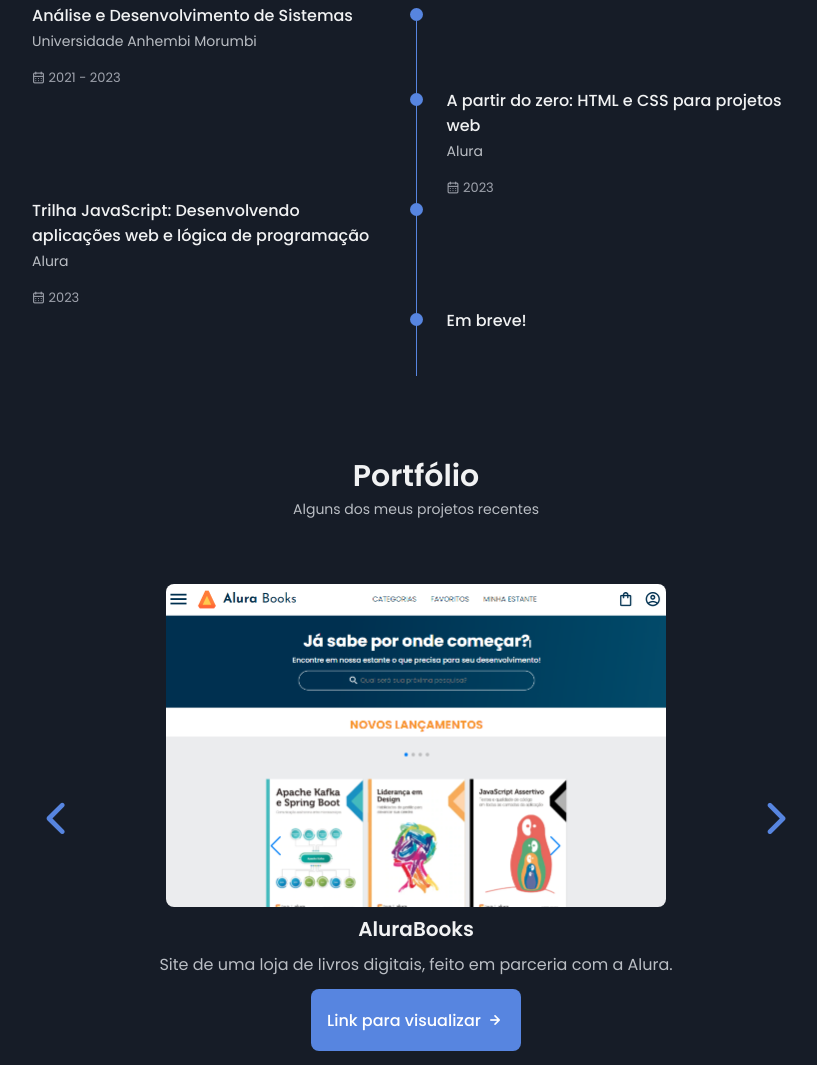
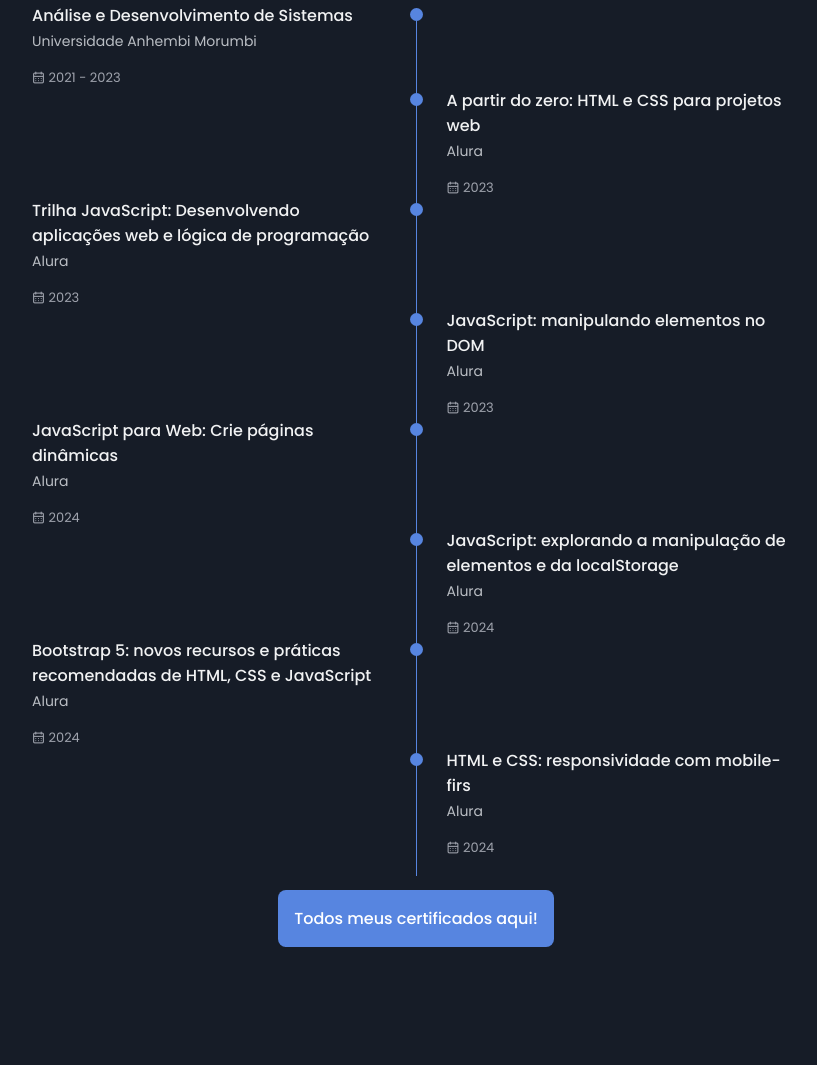
Before and after one commit to lucasfranciscoalberti/portfolio, a plain HTML site: page index.html in a window 1280 px wide. Shown: the part 1731-2796 px from the top of the page, without its empty margins (224-1041 px from the left). Drawn offline with nearby package versions, Linux system fonts and the light colour scheme.

Commit message:
att do curriculo

```diff
--- a/assets/style.css
+++ b/assets/style.css
@@ -104,6 +104,10 @@ button:disabled{
     background: var(--body-color);
 }
 
+.center{
+    margin-top: 1rem;
+    text-align: center;
+}
 
 
 body.dark-theme{
@@ -481,9 +485,7 @@ body.dark-theme{
     font-weight: var(--font-medium);
 }
 
-.qualification__button:hover{
-    color: var(--first-color);
-}
+
 
 .qualification__icon{
     font-size: 1.8rem;
--- a/index.html
+++ b/index.html
@@ -64,7 +64,8 @@
             <div class="home__container container grid">
                 <div class="home__content grid">
                     <div class="home__social">
-                        <a target="_blank" href="https://www.linkedin.com/in/lucas-alberti-395424140/" class="home__social-icon">
+                        <a target="_blank" href="https://www.linkedin.com/in/lucas-alberti-395424140/"
+                            class="home__social-icon">
                             <i class="uil uil-linkedin-alt"></i>
                         </a>
 
@@ -96,7 +97,7 @@
                     </div>
                     <div class="home__data">
                         <h1 class="home__title">
-                            Olá, meu nome é <br>  <span class="animated">Lucas Alberti</span>
+                            Olá, meu nome é <br> <span class="animated">Lucas Alberti</span>
                         </h1>
                         <h3 class="home__subtitle">
                             e eu sou um
@@ -139,7 +140,7 @@
                         </div>
                     </div>
                     <div class="about__buttons">
-                        <a download="" class="button button__about button--flex" href="/assets/Profile (1).pdf">
+                        <a download="" class="button button__about button--flex" href="/assets/Profile (6).pdf">
                             <i class="uil uil-download-alt button__icon"></i>
                             Download CV</a>
                     </div>
@@ -215,7 +216,8 @@
                     <div class="qualification__content">
                         <div class="qualification__data">
                             <div>
-                                <h3 class="qualification__title">Trilha JavaScript: Desenvolvendo aplicações web e lógica de programação</h3>
+                                <h3 class="qualification__title">Trilha JavaScript: Desenvolvendo aplicações web e
+                                    lógica de programação</h3>
                                 <span class="qualification__subtitle">Alura</span>
                                 <div class="qualification__calendar">
                                     <i class="uil uil-calendar-alt"></i>
@@ -235,10 +237,17 @@
                                 <span class="qualification__line"></span>
                             </div>
                             <div>
-                                <h3 class="qualification__title">Em breve!</h3>
-                                <span class="qualification__subtitle"></span>
+                                <h3 class="qualification__title">JavaScript: manipulando elementos no DOM</h3>
+                                <span class="qualification__subtitle">Alura</span>
+                                <div class="qualification__calendar">
+                                    <i class="uil uil-calendar-alt"></i>
+                                    2023
+                                </div>
                             </div>
+
                         </div>
+
+
 
                         <div class="qualification__data">
                             <div>
@@ -252,12 +261,106 @@
                             </div>
                         </div>
 
+
+
+
+
+
+
+                    </div>
+                </div>
+
+                <div class="qualification__sections">
+                    <div class="qualification__content">
+                        <div class="qualification__data">
+                            <div>
+                                <h3 class="qualification__title">JavaScript para Web: Crie páginas dinâmicas</h3>
+                                <span class="qualification__subtitle">Alura</span>
+                                <div class="qualification__calendar">
+                                    <i class="uil uil-calendar-alt"></i>
+                                    2024
+                                </div>
+                            </div>
+                            <div>
+                                <span class="qualification__rounder"></span>
+                                <span class="qualification__line"></span>
+                            </div>
+                        </div>
+
+                        <div class="qualification__data">
+                            <div>
+                                <div></div>
+
+                                <div>
+                                    <span class="qualification__line"></span>
+                                </div>
+                                <div></div>
+                            </div>
+                        </div>
+
+                        <div class="qualification__data">
+                            <div></div>
+
+                            <div>
+                                <span class="qualification__rounder"></span>
+                                <span class="qualification__line"></span>
+                            </div>
+
+                            <div>
+                                <h3 class="qualification__title">JavaScript: explorando a manipulação de elementos e da
+                                    localStorage</h3>
+                                <span class="qualification__subtitle">Alura</span>
+                                <div class="qualification__calendar">
+                                    <i class="uil uil-calendar-alt"></i>
+                                    2024
+                                </div>
+                            </div>
+
+                        </div>
+
                     </div>
 
+                    <div class="qualification__content">
+                        <div class="qualification__data">
+                            <div>
+                                <h3 class="qualification__title">Bootstrap 5: novos recursos e práticas recomendadas de
+                                    HTML, CSS e JavaScript</h3>
+                                <span class="qualification__subtitle">Alura</span>
+                                <div class="qualification__calendar">
+                                    <i class="uil uil-calendar-alt"></i>
+                                    2024
+                                </div>
+                            </div>
+                            <div>
+                                <span class="qualification__rounder"></span>
+                                <span class="qualification__line"></span>
+                            </div>
+                        </div>
+
+                        <div class="qualification__data">
+                            <div></div>
+                            <div>
+                                <span class="qualification__rounder"></span>
+                                <span class="qualification__line"></span>
+                            </div>
+                            <div>
+                                <h3 class="qualification__title">HTML e CSS: responsividade com mobile-firs</h3>
+                                <span class="qualification__subtitle">Alura</span>
+                                <div class="qualification__calendar">
+                                    <i class="uil uil-calendar-alt"></i>
+                                    2024
+                                </div>
+                            </div>
+                        </div>
+                    </div>
                 </div>
             </div>
 
-
+            <div class="center">
+                <span class="qualification__line"></span>
+                <h3 class="qualification__title center"> <a target="_blank" class="button center"  href="https://www.linkedin.com/in/lucas-alberti-395424140/details/certifications/">Todos meus certificados aqui!</a></h3>
+                <span class="qualification__subtitle"></span>
+            </div>
         </section>
 
         <section class="portfolio section" id="portfolio">
@@ -277,7 +380,8 @@
                             <h3 class="portfolio__title">Meteora Music Center</h3>
                             <p class="portfolio__description">Site de uma loja de instrumentos musicais desenvolvido com
                                 Bootstrap</p>
-                            <a target="_blank" href="https://meteora-music-center.vercel.app/" class="button button--flex button--small portfolio__button">Link para visualizar
+                            <a target="_blank" href="https://meteora-music-center.vercel.app/"
+                                class="button button--flex button--small portfolio__button">Link para visualizar
                                 <i class="uil uil-arrow-right button__icon"></i>
                             </a>
 
@@ -292,7 +396,8 @@
                             <h3 class="portfolio__title">AluraBooks</h3>
                             <p class="portfolio__description">Site de uma loja de livros digitais, feito em parceria com
                                 a Alura.</p>
-                            <a target="_blank" href="https://alura-book-virid-theta.vercel.app/" class="button button--flex button--small portfolio__button">Link para visualizar
+                            <a target="_blank" href="https://alura-book-virid-theta.vercel.app/"
+                                class="button button--flex button--small portfolio__button">Link para visualizar
                                 <i class="uil uil-arrow-right button__icon"></i>
                             </a>
 
@@ -306,7 +411,8 @@
                             <h3 class="portfolio__title">Alura Plus</h3>
                             <p class="portfolio__description">Plataforma de cursos desenvolvido em parceria com a Alura.
                             </p>
-                            <a target="_blank" href="https://alura-khaki-kappa.vercel.app/" class="button button--flex button--small portfolio__button">Link para visualizar
+                            <a target="_blank" href="https://alura-khaki-kappa.vercel.app/"
+                                class="button button--flex button--small portfolio__button">Link para visualizar
                                 <i class="uil uil-arrow-right button__icon"></i>
                             </a>
 
@@ -319,7 +425,8 @@
                         <div class="portfolio__data">
                             <h3 class="portfolio__title">Serenatto Café</h3>
                             <p class="portfolio__description">Site de uma cafeteria desenvolvido com Bootstrap</p>
-                            <a target="_blank" href="https://serenato-caf.vercel.app/" class="button button--flex button--small portfolio__button">Link para visualizar
+                            <a target="_blank" href="https://serenato-caf.vercel.app/"
+                                class="button button--flex button--small portfolio__button">Link para visualizar
                                 <i class="uil uil-arrow-right button__icon"></i>
                             </a>
 
@@ -400,21 +507,23 @@
                     </h2>
                 </div>
 
-                <form  action="https://formsubmit.co/ajax/0c3af52e1f4cf8b9e2b23d53e3ada6cc" method="POST"   data-form class="contact__form grid">
+                <form action="https://formsubmit.co/ajax/0c3af52e1f4cf8b9e2b23d53e3ada6cc" method="POST" data-form
+                    class="contact__form grid">
                     <div class="contact__inputs grid">
                         <div class="contact__content">
-                            <label  for="nome" class="contact__label" id="nome" required>Nome</label>
+                            <label for="nome" class="contact__label" id="nome">Nome</label>
                             <input type="text" name="nome" class="contact__input">
                         </div>
 
                         <div class="contact__content">
-                            <label for="email" class="contact__label" id="email" required>Email</label>
+                            <label for="email" class="contact__label" id="email">Email</label>
                             <input type="email" name="email" class="contact__input">
                         </div>
 
                         <div class="contact__content">
-                            <label for="telefone" class="contact__label" id="telefone" required>Telefone</label>
-                            <input type="tel" name="telefone" class="contact__input" placeholder="(xx)xxxxx-xxxx">
+                            <label for="telefone" class="contact__label" id="telefone">Telefone</label>
+                            <input required type="tel" name="telefone" class="contact__input"
+                                placeholder="(xx)xxxxx-xxxx">
                         </div>
 
                         <div class="contact__content">
@@ -423,7 +532,8 @@
                         </div>
 
                         <div>
-                            <button data-button type="submit" class="button button--flex" id="send__form">Enviar</button>
+                            <button data-button type="submit" class="button button--flex"
+                                id="send__form">Enviar</button>
                         </div>
                     </div>
                 </form>
@@ -465,7 +575,8 @@
                     <a target="_blank" href="https://www.instagram.com/lucassalberti/" class="footer__social">
                         <i class="uil uil-instagram"></i>
                     </a>
-                    <a target="_blank" href="https://www.linkedin.com/in/lucas-alberti-395424140/" class="footer__social">
+                    <a target="_blank" href="https://www.linkedin.com/in/lucas-alberti-395424140/"
+                        class="footer__social">
                         <i class="uil uil-linkedin-alt"></i>
                     </a>
                 </div>
```
Also changed, not shown: 2 other files.
